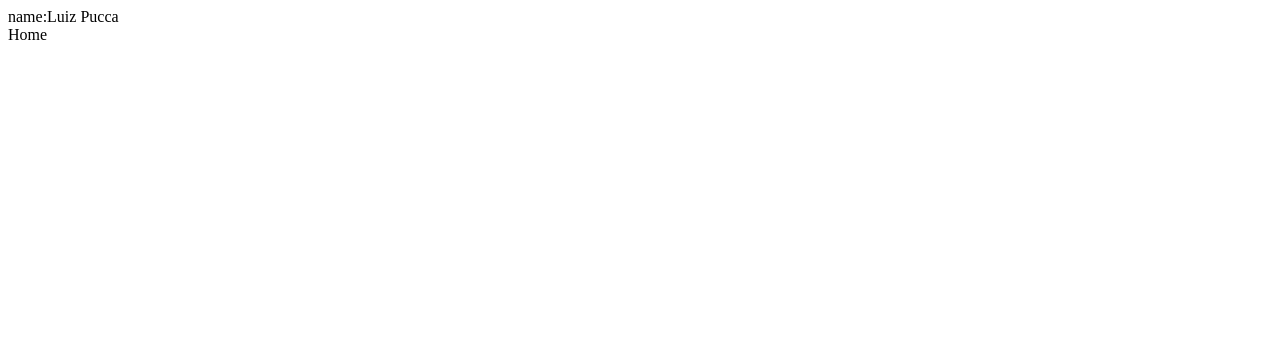
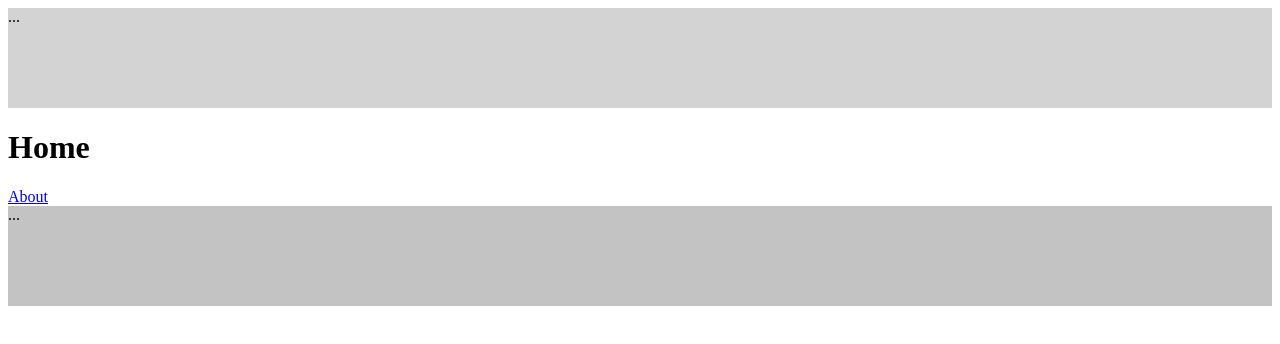
Before and after one commit to Luizfelippepucca/olx, a React (Create React App) app: page / in a window 1280 px wide. Shown: the top 344 px of the page. Built offline with nearby package versions, Linux system fonts and the light colour scheme.

Commit message:
create template and components

```diff
--- a/package.json
+++ b/package.json
@@ -13,6 +13,7 @@
     "react-router-dom": "^6.3.0",
     "react-scripts": "5.0.1",
     "redux": "^4.2.0",
+    "styled-components": "^5.3.5",
     "web-vitals": "^2.1.4"
   },
   "scripts": {
--- a/src/App.jsx
+++ b/src/App.jsx
@@ -1,15 +1,24 @@
 
-import { useSelector } from 'react-redux';
+//import { useSelector } from 'react-redux';
+import  {Template}  from './components/template/mainComponents';
+import Header from './components/partials/header';
+import Footer from './components/partials/footer';
 
 import RoutesApp from './routes';
 
 const App = () => {
- const user = useSelector((state)=>state.user.name);
+ //const user = useSelector((state)=>state.user.name);
 
   return (
       <div>
-      name:{user}
-      <RoutesApp/>
+      <Template>
+        <Header/>
+        <RoutesApp/>
+        <Footer/>
+      </Template>
+
+
+
       </div>
 
   )
--- /dev/null
+++ b/src/components/partials/footer/index.jsx
@@ -0,0 +1,7 @@
+import {FooterArea} from './styles';
+
+const Footer = ()=>{
+    return <FooterArea>...</FooterArea>
+}
+
+export default Footer;
--- /dev/null
+++ b/src/components/partials/footer/styles.js
@@ -0,0 +1,6 @@
+import styled from 'styled-components';
+
+export const FooterArea = styled.footer`
+background-color:#c3c3c3 ;
+height:100px;
+`
--- /dev/null
+++ b/src/components/partials/header/index.jsx
@@ -0,0 +1,7 @@
+import {HeaderArea} from './styles';
+
+const Header = ()=>{
+    return <HeaderArea>...</HeaderArea>
+}
+
+export default Header;
--- /dev/null
+++ b/src/components/partials/header/styles.js
@@ -0,0 +1,5 @@
+import styled from 'styled-components';
+export const HeaderArea= styled.div`
+height:100px;
+background-color:#d3d3d3 ;
+`
--- /dev/null
+++ b/src/components/template/mainComponents.js
@@ -0,0 +1,10 @@
+import styled from 'styled-components';
+
+
+export const Template = styled.div``;
+
+export const PageContainer = styled.div``;
+
+export const PageTitle = styled.h1``;
+
+export const PageBody = styled.div``;
--- a/src/pages/home/index.jsx
+++ b/src/pages/home/index.jsx
@@ -1,6 +1,10 @@
+import { Link } from 'react-router-dom';
 const Home = () =>{
     return (
-        <div>Home</div>
+        <div>
+            <h1>Home</h1>
+            <Link to="/about">About</Link>
+        </div>
     )
 };
 
```
Also changed, not shown: src/routes.jsx (+4 -4 lines), 1 other file (tests, documents, lock files or other folders).
